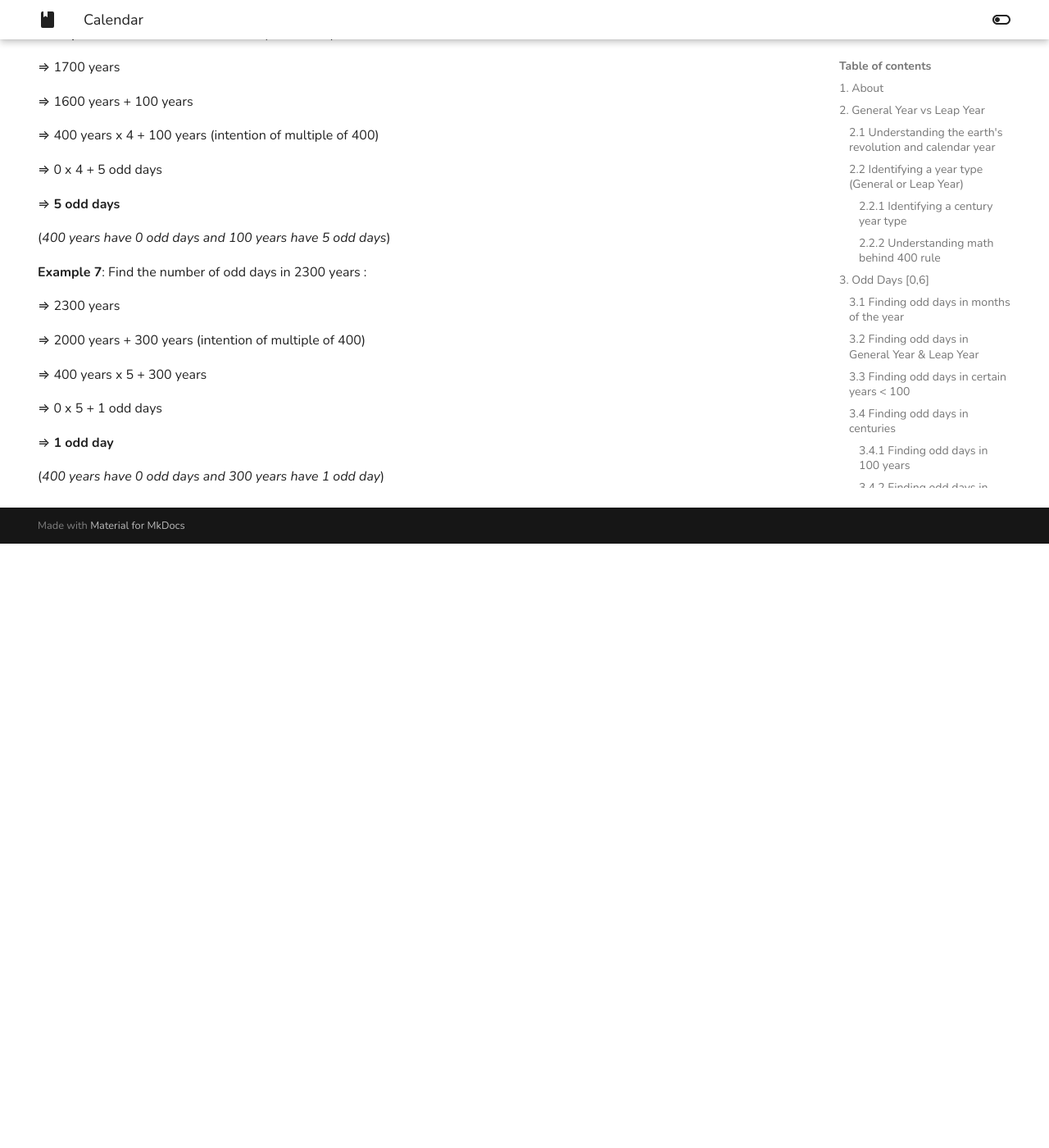
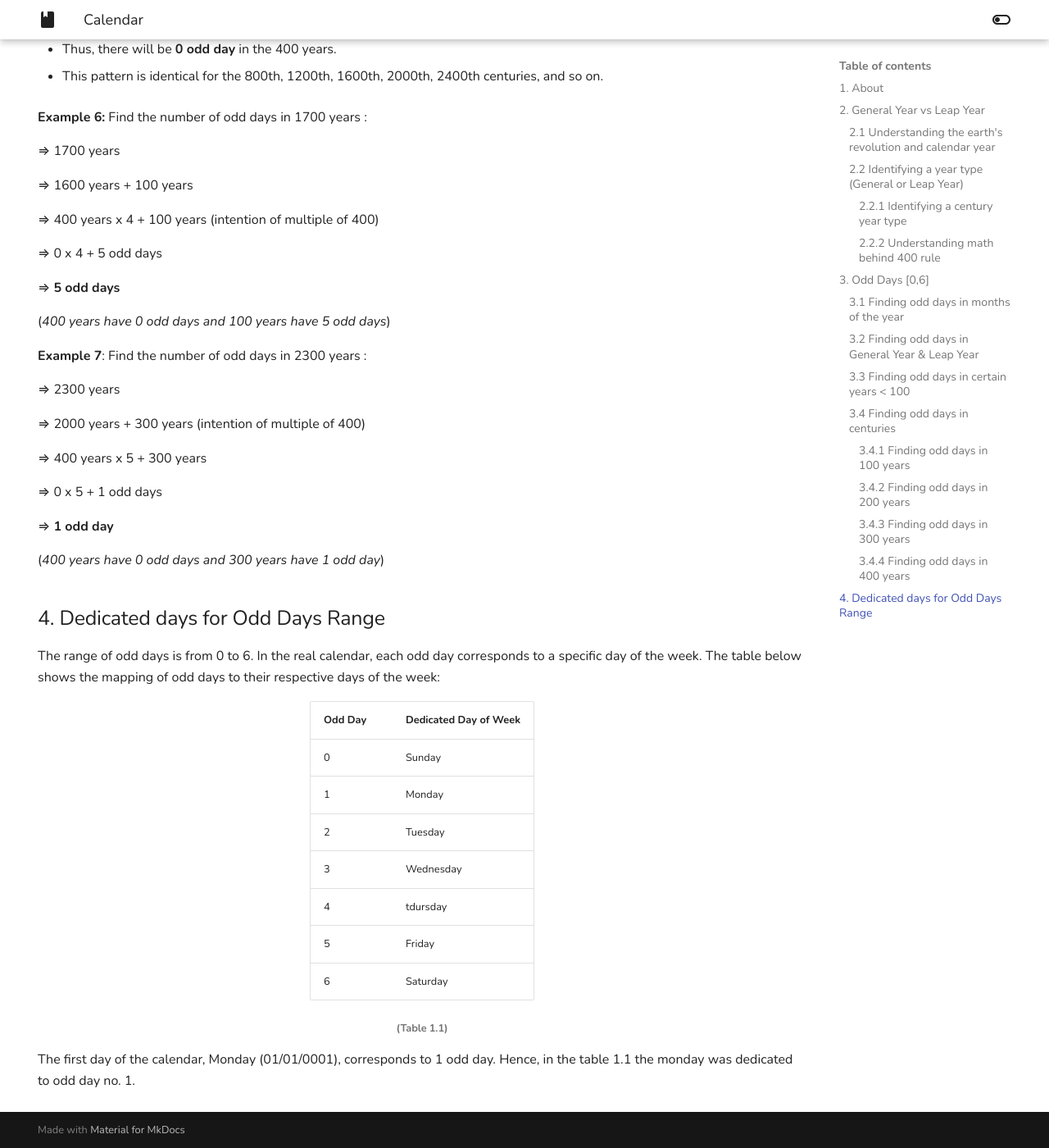
Before and after one commit to paligopal/reasoning_by_me, an MkDocs documentation site: the page built from docs/calendar.md, in a window 1280 px wide and 1400 px high, scrolled down 4570 px. Shown: the whole window at 82% size. Built offline with MkDocs 1.6.1 and Material for MkDocs 9.7.7, drawn with Linux system fonts in a browser that asks for light colours; before the commit the page ends 5233 px from its top, so only the background shows below that.

Commit message:
[Add] topic 4 for dedicated odd days

````diff
--- a/docs/calendar.md
+++ b/docs/calendar.md
@@ -76,7 +76,7 @@ The number of days exceeding complete weeks in a given period are called **Odd D
 
 Now, let's explore this further!
 
-#### 3.1 Finding odd days in months of the year
+### 3.1 Finding odd days in months of the year
 Months can have 31, 30, 29, or 28 days. Let's calculate the odd days for each type:
 
 - 31-day month: 31 days = 4 complete weeks + **3 odd days**.
@@ -87,14 +87,14 @@ Months can have 31, 30, 29, or 28 days. Let's calculate the odd days for each ty
 
 - 28-day month: 28 days = 4 complete weeks + **0 odd days** (February in a general year).
 
-#### 3.2 Finding odd days in ```General Year``` & ```Leap Year```
+### 3.2 Finding odd days in ```General Year``` & ```Leap Year```
 There are two types of years: general years and leap years.
 
 - General Year (365 days): 365 ÷ 7 = 1 remainder, so there is **1 odd day** in a general year.
 
 - Leap Year (366 days): 366 ÷ 7 = 2 remainder, so there are **2 odd days** in a leap year.
 
-#### 3.3 Finding odd days in certain years < 100
+### 3.3 Finding odd days in certain years < 100
 To find odd days in any number of years less than 100, we need to account for both general and leap years.
 
 **Example 4:** For 43 years:
@@ -111,7 +111,7 @@ To find odd days in any number of years less than 100, we need to account for bo
 
 > **Alternate Method**: Simply add the number of leap years to the given years. For 43 years, we add 10 leap years in given 43 years to get 53 odd days. Dividing 53 by 7 gives a remainder of 4, confirming **4 odd days**.
 
-#### 3.4 Finding odd days in centuries
+### 3.4 Finding odd days in centuries
 As we know from the special case (refer to Section 2.2.2), for a century to be a leap year, only every 4th century qualifies as a leap year.
 
 **Example 5:**
@@ -121,7 +121,7 @@ Out of the 100th, 200th, 300th, and 400th years, only the 400th is a leap year.
 
 What we've learned so far is that we only need to find the odd days in the first four centuries (100, 200, 300, 400), as this pattern repeats every 400 years.
 
-##### 3.4.1 Finding odd days in 100 years
+#### 3.4.1 Finding odd days in 100 years
 - The first key point is the number of leap years in 100 years. There are 24 leap years because the 100th year is not a leap year (as it's a non-leap century).
 
 - To find the odd days in 100 years (with 24 leap years):
@@ -133,7 +133,7 @@ What we've learned so far is that we only need to find the odd days in the first
 
 - This pattern is identical for the 500th, 900th, 1300th, 1700th, 2100th centuries, and so on.
 
-##### 3.4.2 Finding odd days in 200 years
+#### 3.4.2 Finding odd days in 200 years
 - The number of odd days from the 1st to the 100th period is 5, as noted in Section 3.4.1.
 
 - Now, let’s focus on the period from the 101st to the 200th year.
@@ -148,7 +148,7 @@ What we've learned so far is that we only need to find the odd days in the first
 
 - This pattern is identical for the 600th, 1000th, 1400th, 1800th, 2200th centuries, and so on.
 
-##### 3.4.3 Finding odd days in 300 years
+#### 3.4.3 Finding odd days in 300 years
 - The number of odd days from the 1st to the 200th period is 3, as stated in Section 3.4.2.
 
 - Now, let’s focus on the period from the 201st to the 300th year.
@@ -163,7 +163,7 @@ What we've learned so far is that we only need to find the odd days in the first
 
 - This pattern is identical for the 700th, 1100th, 1500th, 1900th, 2300th centuries, and so on.
 
-##### 3.4.4 Finding odd days in 400 years
+#### 3.4.4 Finding odd days in 400 years
 - The number of odd days from the 1st to the 300th period is 1, as noted in Section 3.4.3.
 
 - Now, let's focus on the period from the 301st to the 400th year.
@@ -211,3 +211,47 @@ Find the number of odd days in 2300 years :
 ⇒ **1 odd day**
 
 (*400 years have 0 odd days and 300 years have 1 odd day*)
+
+
+## 4. Dedicated days for Odd Days Range
+The range of odd days is from 0 to 6. In the real calendar, each odd day corresponds to a specific day of the week. The table below shows the mapping of odd days to their respective days of the week:
+
+<div style="text-align: center;">
+    <table style="display: flex; justify-content: center; margin: 0 auto;">
+        <tr>
+            <th> Odd Day </th>
+            <th> Dedicated Day of Week </th>
+        </tr>
+        <tr>
+            <td> 0 </td>
+            <td> Sunday </td>
+        </tr>
+        <tr>
+            <td> 1 </td>
+            <td> Monday </td>
+        </tr>
+        <tr>
+            <td> 2 </td>
+            <td> Tuesday </td>
+        </tr>
+        <tr>
+            <td> 3 </td>
+            <td> Wednesday </td>
+        </tr>
+        <tr>
+            <td> 4 </td>
+            <td> tdursday </td>
+        </tr>
+        <tr>
+            <td> 5 </td>
+            <td> Friday </td>
+        </tr>
+        <tr>
+            <td> 6 </td>
+            <td> Saturday </td>
+        </tr>
+    </table>
+    <h6 style="text-align: center;">(Table 1.1)</h6>
+</div>
+
+The first day of the calendar, Monday (01/01/0001), corresponds to 1 odd day. Hence, in the table 1.1 the monday was dedicated to odd day no. 1.
````
